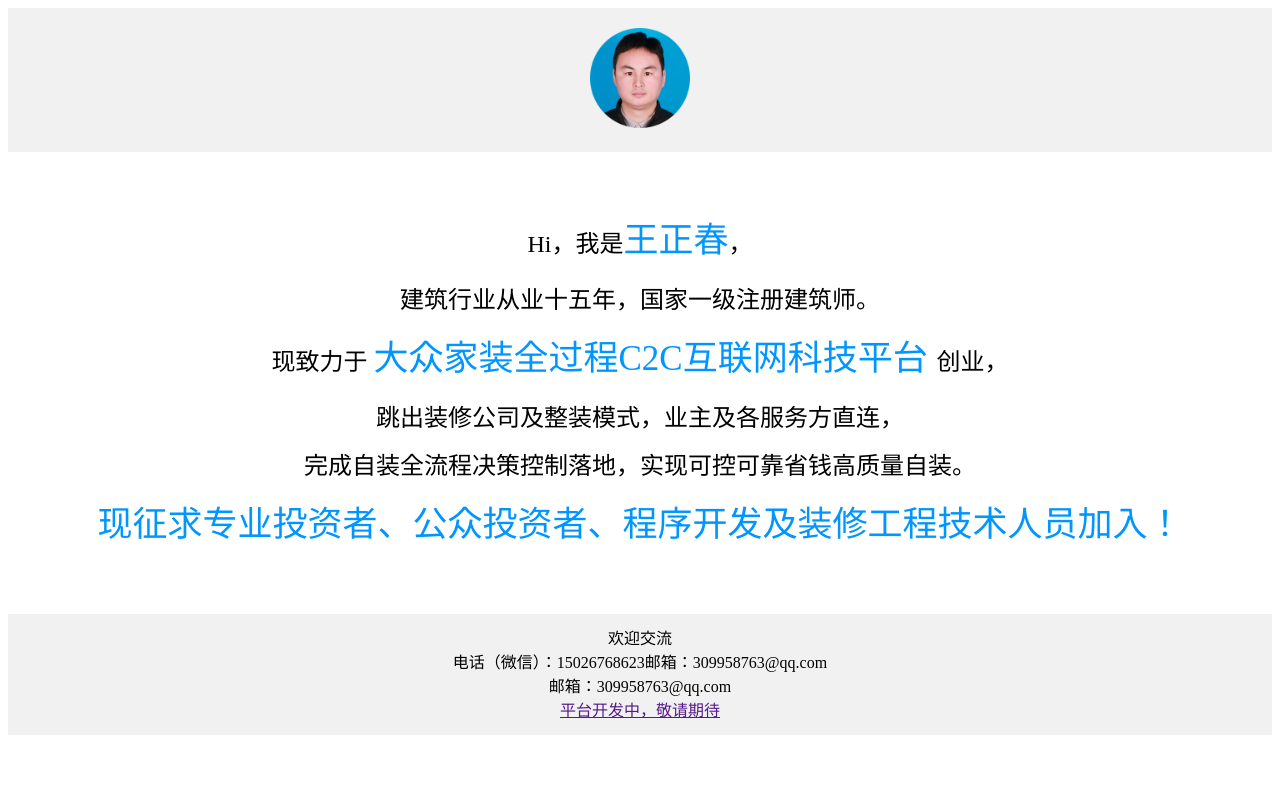
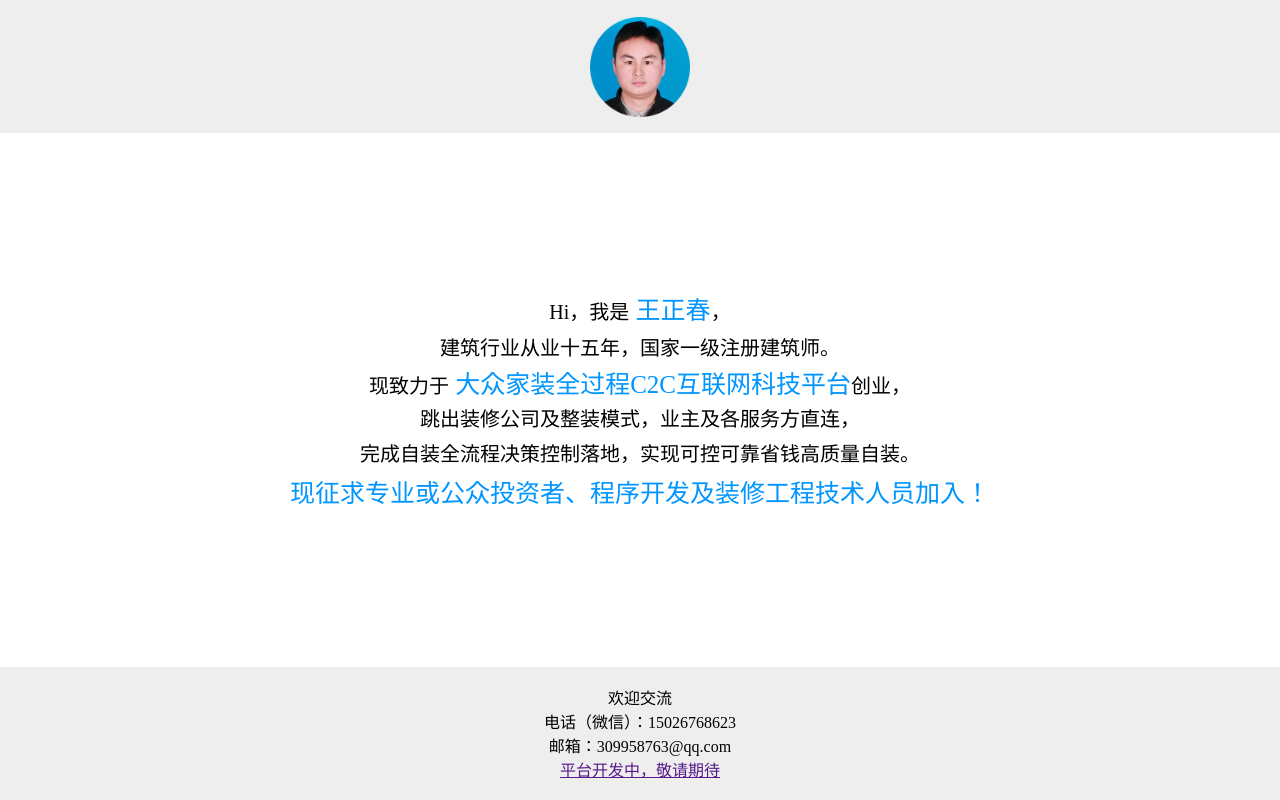
Before and after one commit to wonderfulwong/wang, a plain HTML site: page index.html in a window 1280 px wide. Drawn offline with Linux system fonts and the light colour scheme.

Commit message:
Add files via upload

```diff
--- a/index.html
+++ b/index.html
@@ -5,45 +5,57 @@
     <meta charset="UTF-8">
     <meta name="viewport" content="width=device-width, initial-scale=1.0">
     <title>王正春的官网</title>
+    <style>
+        body {
+            margin: 0;
+            height: 100vh;
+        }
+
+        .flex {
+            display: flex
+        }
+
+        .column {
+            flex-direction: column;
+        }
+
+        .bkg {
+            background-color: #eee;
+        }
+
+        .mgt2 {
+            margin: 3px;
+        }
+    </style>
 </head>
 
-<body>
-    <div style="
-    text-align: center;
-    background-color: #f1f1f1;
-    padding: 20px;">
-        <img src="./wang's photo.png" alt="王正春的照片" height="100">
+<body class="flex column">
+
+    <!-- 投部栏 -->
+    <div style="justify-content: center;align-items: center; flex: 1;" class="flex bkg">
+        <img src="./wang's photo.png" alt="王正春照片" width="100px" height="100px">
     </div>
 
-    <div style="
-    text-align: center;
-    line-height: 2;
-    font-size: x-large;
-    padding: 30px;">
-        <p>Hi，我是<span style="font-size: 35px;color: rgb(0, 149, 255);">王正春</span>，
-            <br>建筑行业从业十五年，国家一级注册建筑师。
-            <br>现致力于
-            <span style="font-size: 35px;color: rgb(0, 149, 255);">
-                大众家装全过程C2C互联网科技平台
-            </span>
-            创业，
-            <br>跳出装修公司及整装模式，业主及各服务方直连，
-            <br>完成自装全流程决策控制落地，实现可控可靠省钱高质量自装。
-            <br><span style="font-size: 35px;color: rgb(0, 149, 255);">
-                现征求专业投资者、公众投资者、程序开发及装修工程技术人员加入！</span>
-        </p>
+    <!-- 文字栏 -->
+    <div style="font-size: 20px;justify-content: center; align-items: center;flex: 4;" class="flex column">
+        <div class="mgt2">Hi，我是<span style="font-size: 25px;color: rgb(0, 149, 255);">
+                王正春</span>，</div>
+        <div class="mgt2">建筑行业从业十五年，国家一级注册建筑师。</div>
+        <div>现致力于<span style="font-size: 25px;color: rgb(0, 149, 255);">
+                大众家装全过程C2C互联网科技平台</span>创业，</div>
+        <div class="mgt2">跳出装修公司及整装模式，业主及各服务方直连，</div>
+        <div class="mgt2">完成自装全流程决策控制落地，实现可控可靠省钱高质量自装。</div>
+        <div class="mgt2"><span style="font-size: 25px;color: rgb(0, 149, 255);">
+                现征求专业或公众投资者、程序开发及装修工程技术人员加入！</span></div>
+
     </div>
 
-    <div style="
-    text-align: center;
-    background-color: #f1f1f1;
-    line-height: 0.5;
-    padding-top: 5px;
-    padding-bottom: 20px;">
-        <p>欢迎交流</p>
-        <p>电话（微信）：15026768623邮箱：309958763@qq.com</p>
-        <p>邮箱：309958763@qq.com</p>
-        <a href="">平台开发中，敬请期待</a>
+    <!-- 底部栏 -->
+    <div style="flex: 1;justify-content: center;align-items: center;" class="flex column bkg">
+        <div>欢迎交流</div>
+        <div>电话（微信）：15026768623</div>
+        <div>邮箱：309958763@qq.com</div>
+        <div><a href="">平台开发中，敬请期待</a></div>
     </div>
 </body>
 
```
